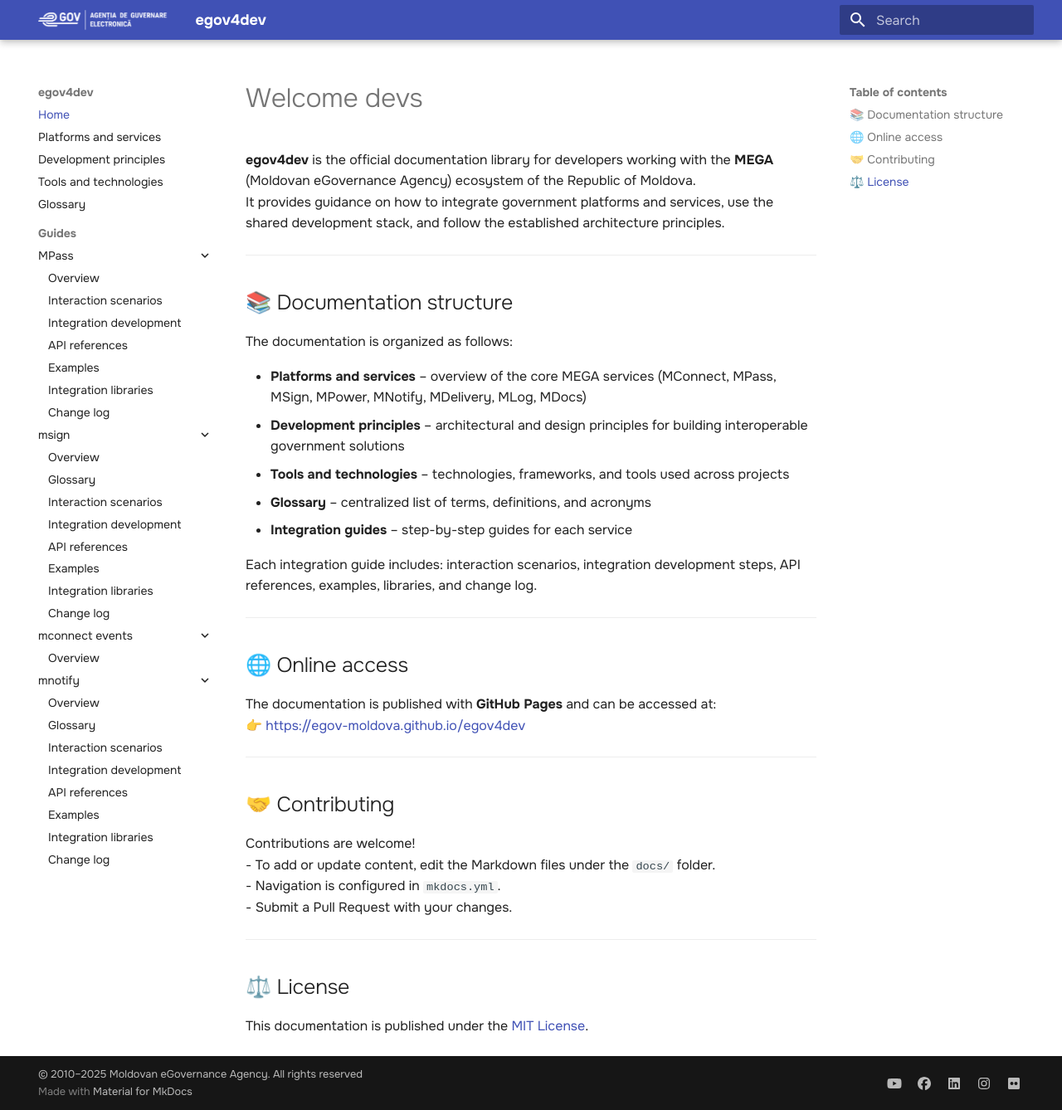
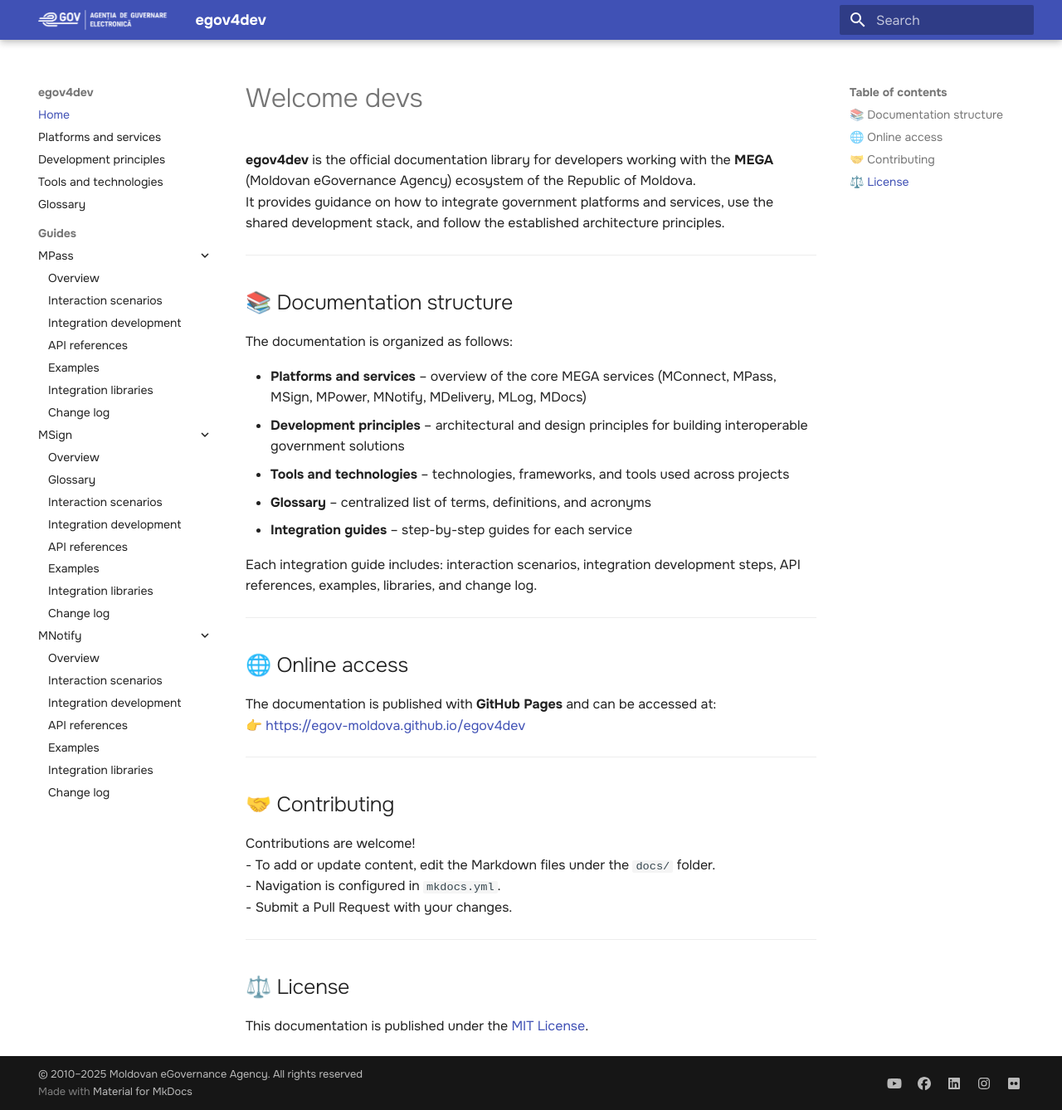
Before and after one commit to egov-moldova/egov4dev, an MkDocs documentation site: the page built from docs/index.md, in a window 1280 px wide and 1338 px high. Shown: the whole window at 83% size. Built offline with MkDocs 1.6.1 and Material for MkDocs 9.7.7, drawn with Linux system fonts in a browser that asks for light colours; some of the changed lines change nothing that is shown.

Commit message:
Update mkdocs.yml

```diff
--- a/mkdocs.yml
+++ b/mkdocs.yml
@@ -16,7 +16,7 @@
           - Examples: guides/mpass/examples.md
           - Integration libraries: guides/mpass/integration-libraries.md
           - Change log: guides/mpass/change-log.md
-      - msign:
+      - MSign:
           - Overview: guides/msign/index.md
           - Glossary: guides/msign/glossary.md
           - Interaction scenarios: guides/msign/interaction-scenarios.md
@@ -25,11 +25,8 @@
           - Examples: guides/msign/examples.md
           - Integration libraries: guides/msign/integration-libraries.md
           - Change log: guides/msign/change-log.md
-      - mconnect events:
-          - Overview: guides/mconnect-events/index.md
-      - mnotify:
+      - MNotify:
           - Overview: guides/mnotify/index.md
-          - Glossary: guides/mnotify/glossary.md
           - Interaction scenarios: guides/mnotify/interaction-scenarios.md
           - Integration development: guides/mnotify/integration-development.md
           - API references: guides/mnotify/api-references.md
```
